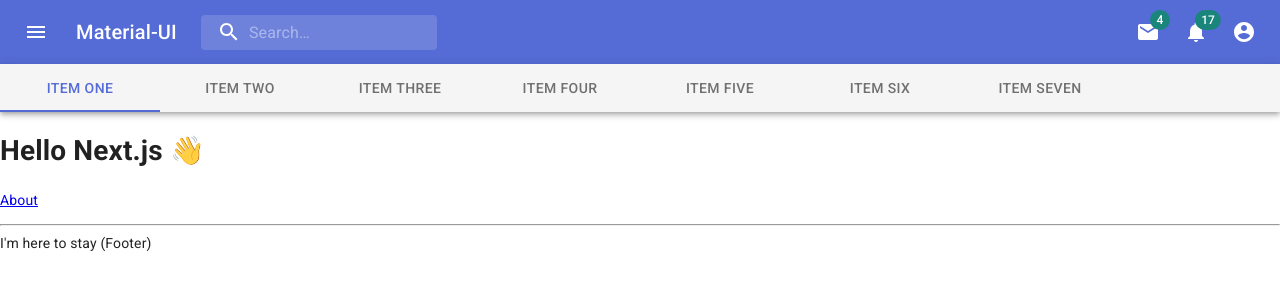
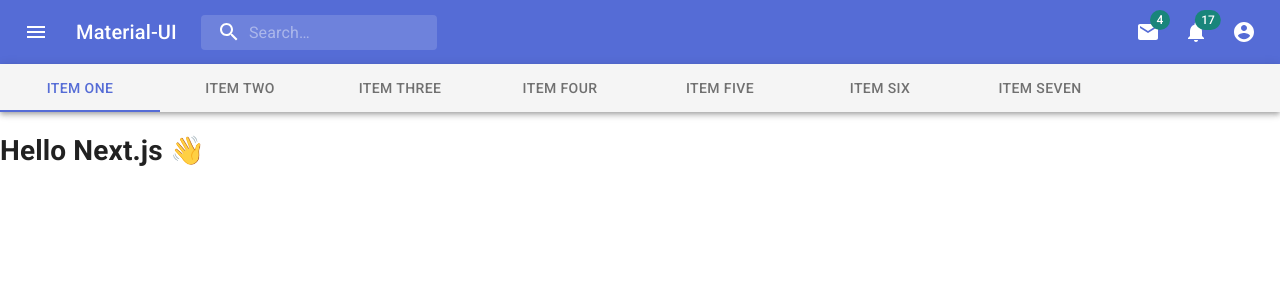
Before and after one commit to youtarrow/next-ts, a Next.js app: page / in a window 1280 px wide. Shown: the top 300 px of the page. Built offline with nearby package versions, Linux system fonts and the light colour scheme.

Commit message:
不要なコード削除

```diff
--- a/components/Layout.tsx
+++ b/components/Layout.tsx
@@ -1,5 +1,4 @@
 import React, { ReactNode } from 'react'
-// import Link from 'next/link'
 import Head from 'next/head'
 
 type Props = {
@@ -14,27 +13,7 @@
       <meta charSet="utf-8" />
       <meta name="viewport" content="initial-scale=1.0, width=device-width" />
     </Head>
-    {/* <header>
-      <nav>
-        <Link href="/">
-          <a>Home</a>
-        </Link>{' '}
-        |{' '}
-        <Link href="/about">
-          <a>About</a>
-        </Link>{' '}
-        |{' '}
-        <Link href="/users">
-          <a>Users List</a>
-        </Link>{' '}
-        | <a href="/api/users">Users API</a>
-      </nav>
-    </header> */}
     {children}
-    <footer>
-      <hr />
-      <span>I'm here to stay (Footer)</span>
-    </footer>
   </div>
 )
 
--- a/components/Nav.tsx
+++ b/components/Nav.tsx
@@ -22,7 +22,7 @@
 export default function ScrollableTabsButtonAuto() {
   const classes = useStyles();
   const [value, setValue] = React.useState(0);
-
+  // @ts-ignore TS6133: 'event' is declared but its value is never read.
   const handleChange = (event: React.ChangeEvent<{}>, newValue: number) => {
     setValue(newValue);
   };
--- a/pages/_document.tsx
+++ b/pages/_document.tsx
@@ -1,8 +1,6 @@
 import React from 'react';
 import Document, { Html, Head, Main, NextScript } from 'next/document';
 import { ServerStyleSheets } from '@material-ui/core/styles';
-import theme from 'src/components/Theme';
-
 export default class MyDocument extends Document {
   render() {
     return (
--- a/pages/index.tsx
+++ b/pages/index.tsx
@@ -1,4 +1,3 @@
-import Link from 'next/link'
 import Layout from 'components/Layout'
 import Header from 'components/Header'
 import Nav from 'components/Nav'
@@ -8,11 +7,6 @@
     <Header></Header>
     <Nav></Nav>
     <h1>Hello Next.js 👋</h1>
-    <p>
-      <Link href="/about">
-        <a>About</a>
-      </Link>
-    </p>
   </Layout>
 )
 
```
